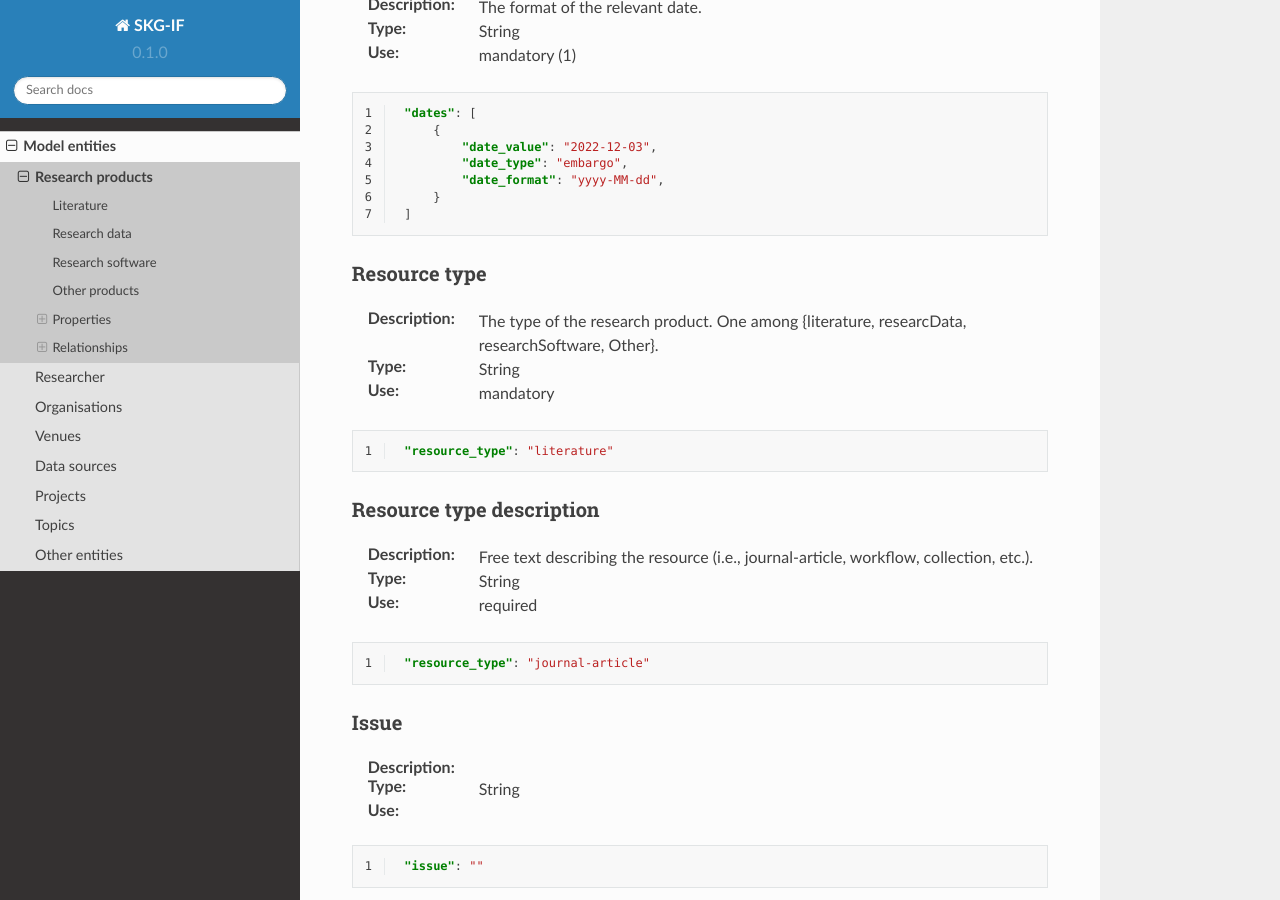
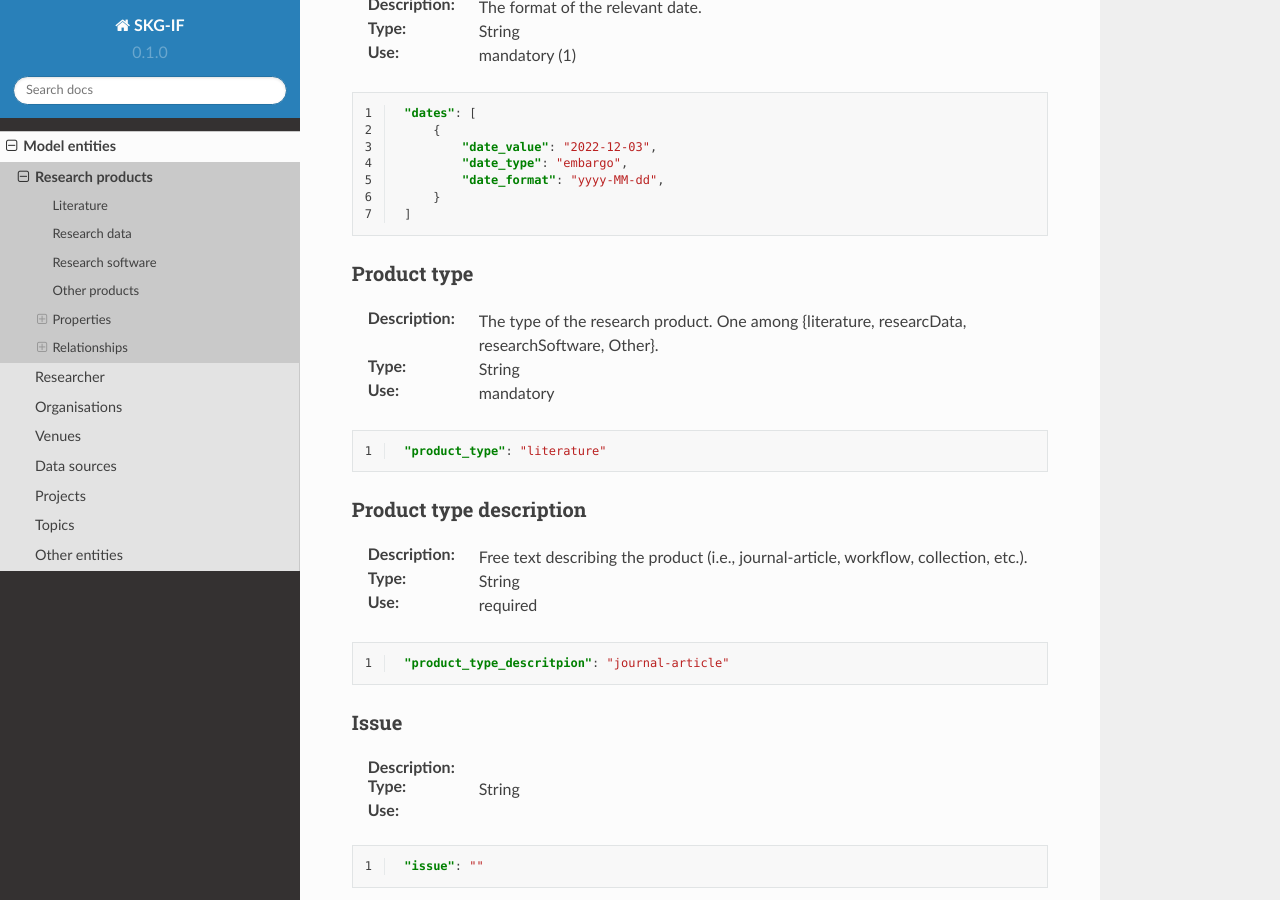
Before and after one commit to andremann/SKG-IF, a Sphinx documentation site: the page built from docs/source/products.rst, in a window 1280 px wide and 900 px high, scrolled down 2795 px. Built offline with Sphinx 7.4.7 and the Read the Docs theme 2.0.0, drawn with Linux system fonts in a browser that asks for light colours.

Commit message:
renamic resource into product

```diff
--- a/docs/source/products.rst
+++ b/docs/source/products.rst
@@ -171,7 +171,7 @@
     ]
 
 
-Resource type
+Product type
 -----
 :Description: The type of the research product. One among {literature, researcData, researchSoftware, Other}.
 :Type: String
@@ -180,19 +180,19 @@
 .. code-block:: json
    :linenos:
 
-    "resource_type": "literature"
+    "product_type": "literature"
 
 
-Resource type description
+Product type description
 -----
-:Description: Free text describing the resource (i.e., journal-article, workflow, collection, etc.).
+:Description: Free text describing the product (i.e., journal-article, workflow, collection, etc.).
 :Type: String
 :Use: required
 
 .. code-block:: json
    :linenos:
 
-    "resource_type": "journal-article"
+    "product_type_descritpion": "journal-article"
 
 
 Issue
```
